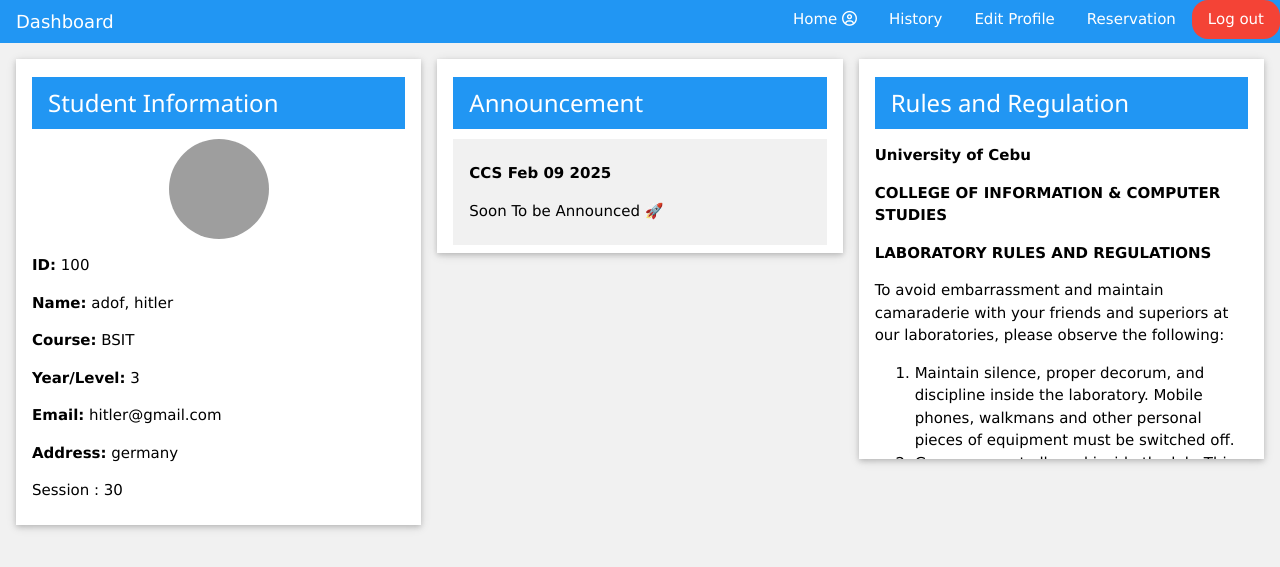
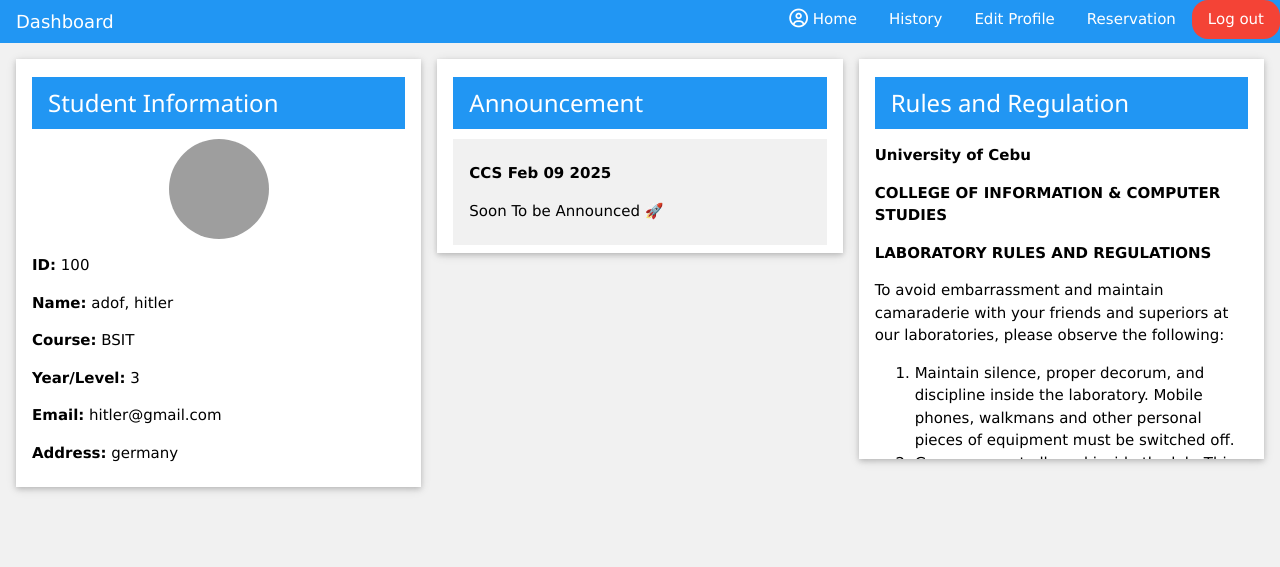
Before and after one commit to catubi123/sysarch, a PHP site: page /home.php in a window 1280 px wide. Shown: the top 567 px of the page. Run offline with PHP 8.4, Linux system fonts and the light colour scheme; a user stored in the database is signed in; data comes from the database, SQL or seed files in the repository; grey boxes are pictures that could not be loaded.

Commit message:
update home.php

```diff
--- a/home.php
+++ b/home.php
@@ -87,9 +87,7 @@ if ($_SERVER['REQUEST_METHOD'] === 'POST') {
     <a href="#" class="w3-bar-item w3-button w3-right">Reservation</a>
     <a href="edit.php" class="w3-bar-item w3-button w3-right">Edit Profile</a>
     <a href="#" class="w3-bar-item w3-button w3-right">History</a>
-    <a href="#" class="w3-bar-item w3-button w3-right">
-    Home <i class="fa-regular fa-circle-user"></i>
-   </a>
+    <a href="home.php" class="w3-bar-item w3-button w3-right"><i class="fa-regular fa-circle-user fa-lg text-primary"></i> Home</a>
 
 </div>
 
@@ -113,7 +111,6 @@ if ($_SERVER['REQUEST_METHOD'] === 'POST') {
             <p><b>Year/Level:</b> <?php echo htmlspecialchars($user_data['level']); ?></p>
             <p><b>Email:</b> <?php echo htmlspecialchars($user_data['email']); ?></p>
             <p><b>Address:</b> <?php echo htmlspecialchars($user_data['address']); ?></p>
-            <p>Session : 30</p>
         </div>
     </div>
 
```
